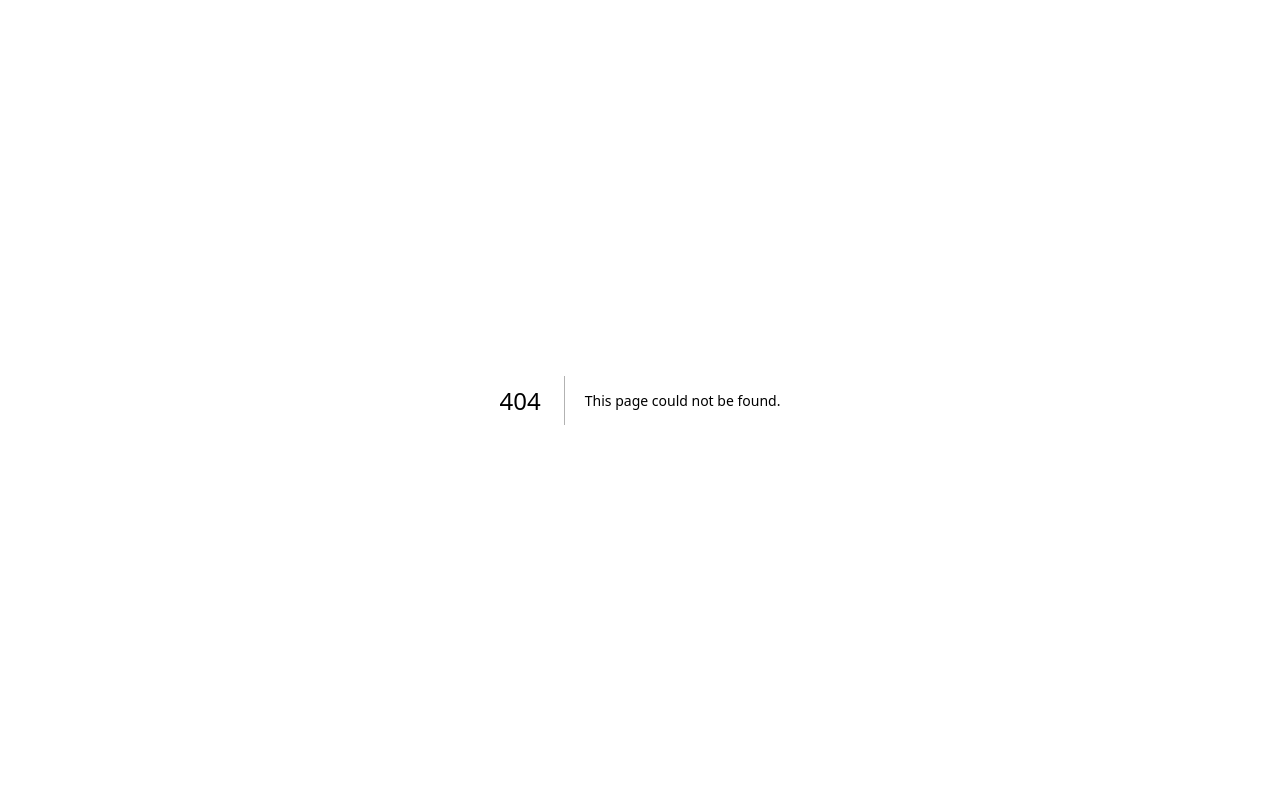
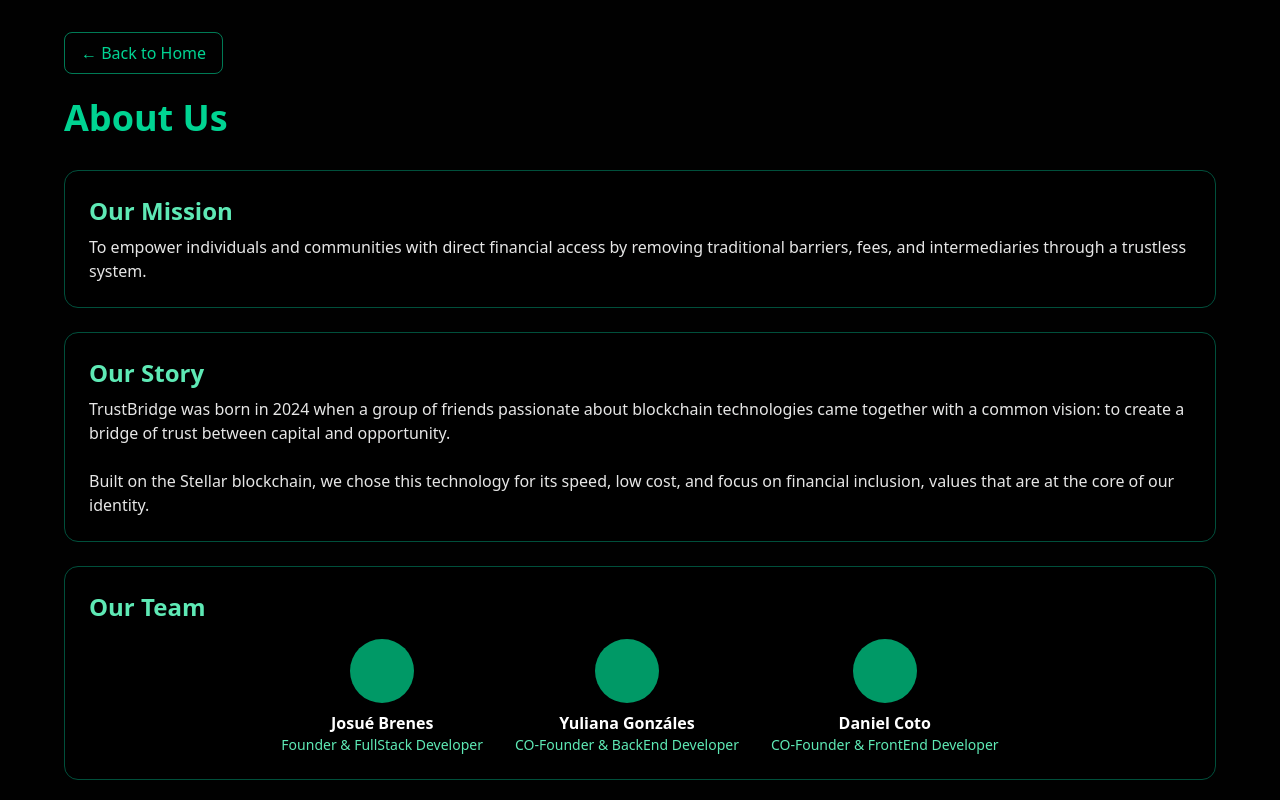
Before and after one commit to trustbridgecr/dApp-TrustBridge, a Next.js app: page /about in a window 1280 px wide. Before the commit this address had no page. Shown: the top 800 px of the page. Built offline with nearby package versions, Linux system fonts and the light colour scheme.

Commit message:
About us page has been created

```diff
--- /dev/null
+++ b/src/app/about/page.tsx
@@ -0,0 +1,98 @@
+"use client";
+
+import React, { useEffect, useState } from "react";
+import Link from "next/link";
+
+// Types for About Us data
+interface TeamMember {
+  name: string;
+  role: string;
+}
+interface AboutData {
+  mission: string;
+  story: string;
+  team: TeamMember[];
+  technology: string;
+}
+
+// Mock API fetch function
+async function fetchAboutData(): Promise<AboutData> {
+  return new Promise(resolve => {
+    setTimeout(() => {
+      resolve({
+        mission: "To empower individuals and communities with direct financial access by removing traditional barriers, fees, and intermediaries through a trustless system.",
+        story: `TrustBridge was born in 2024 when a group of friends passionate about blockchain technologies came together with a common vision: to create a bridge of trust between capital and opportunity.\n\nBuilt on the Stellar blockchain, we chose this technology for its speed, low cost, and focus on financial inclusion, values that are at the core of our identity.`,
+        team: [
+          {
+            name: "Josué Brenes",
+            role: "Founder & FullStack Developer",
+          },
+          {
+            name: "Yuliana Gonzáles",
+            role: "CO-Founder & BackEnd Developer",
+          },
+          {
+            name: "Daniel Coto",
+            role: "CO-Founder & FrontEnd Developer",
+          },
+        ],
+        technology: "We use the Stellar blockchain to provide fast, secure, and low-cost transactions. Our platform is designed to be accessible to both experienced cryptocurrency users and those new to this technology.",
+      });
+    }, 800);
+  });
+}
+
+export default function AboutPage() {
+  const [data, setData] = useState<AboutData | null>(null);
+  const [loading, setLoading] = useState(true);
+
+  useEffect(() => {
+    fetchAboutData().then((res) => {
+      setData(res);
+      setLoading(false);
+    });
+  }, []);
+
+  return (
+    <div className="min-h-screen w-full flex flex-col items-center bg-black/95 py-8 px-2">
+      <div className="max-w-6xl w-full">
+        <Link href="/" passHref legacyBehavior>
+          <a className="inline-block mb-6 px-4 py-2 rounded-md border border-emerald-700 text-emerald-400 font-medium transition-colors duration-200 hover:bg-emerald-700 hover:text-white focus:outline-none focus:ring-2 focus:ring-emerald-400">
+            &larr; Back to Home
+          </a>
+        </Link>
+        <h1 className="text-4xl font-bold text-emerald-400 mb-8">About Us</h1>
+        {loading ? (
+          <div className="text-emerald-300 text-lg py-16 text-center">Loading...</div>
+        ) : data ? (
+          <>
+            <section className="mb-6 rounded-xl border border-emerald-900 bg-black/80 p-6">
+              <h2 className="text-2xl font-semibold text-emerald-300 mb-2">Our Mission</h2>
+              <p className="text-white/90">{data.mission}</p>
+            </section>
+            <section className="mb-6 rounded-xl border border-emerald-900 bg-black/80 p-6">
+              <h2 className="text-2xl font-semibold text-emerald-300 mb-2">Our Story</h2>
+              <p className="text-white/90" style={{ whiteSpace: 'pre-line' }}>{data.story}</p>
+            </section>
+            <section className="mb-6 rounded-xl border border-emerald-900 bg-black/80 p-6">
+              <h2 className="text-2xl font-semibold text-emerald-300 mb-4">Our Team</h2>
+              <div className="flex flex-col sm:flex-row justify-center items-center gap-8">
+                {data.team.map((member: TeamMember) => (
+                  <div className="flex flex-col items-center" key={member.name}>
+                    <div className="w-16 h-16 rounded-full bg-emerald-600 mb-2" />
+                    <span className="text-white font-semibold">{member.name}</span>
+                    <span className="text-emerald-300 text-sm">{member.role}</span>
+                  </div>
+                ))}
+              </div>
+            </section>
+            <section className="rounded-xl border border-emerald-900 bg-black/80 p-6">
+              <h2 className="text-2xl font-semibold text-emerald-300 mb-2">Blockchain Technology</h2>
+              <p className="text-white/90">{data.technology}</p>
+            </section>
+          </>
+        ) : null}
+      </div>
+    </div>
+  );
+}
```
